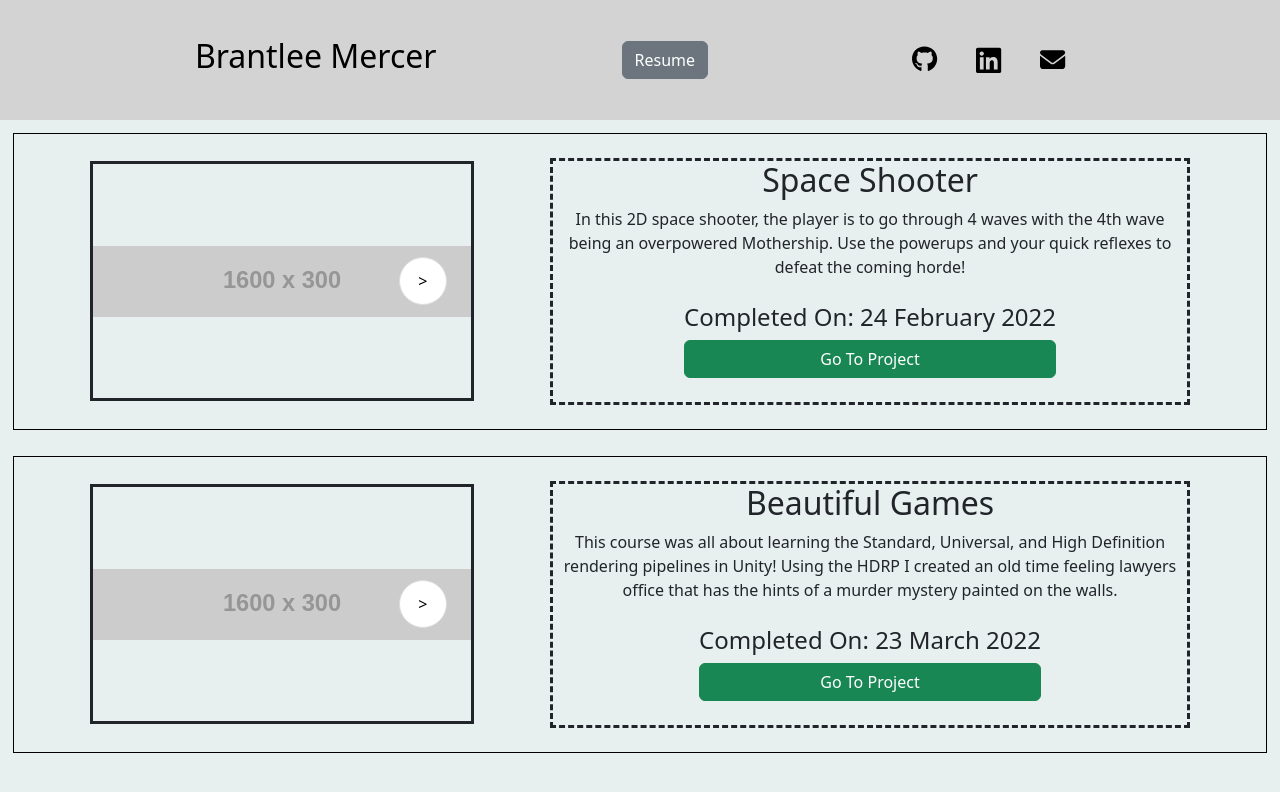
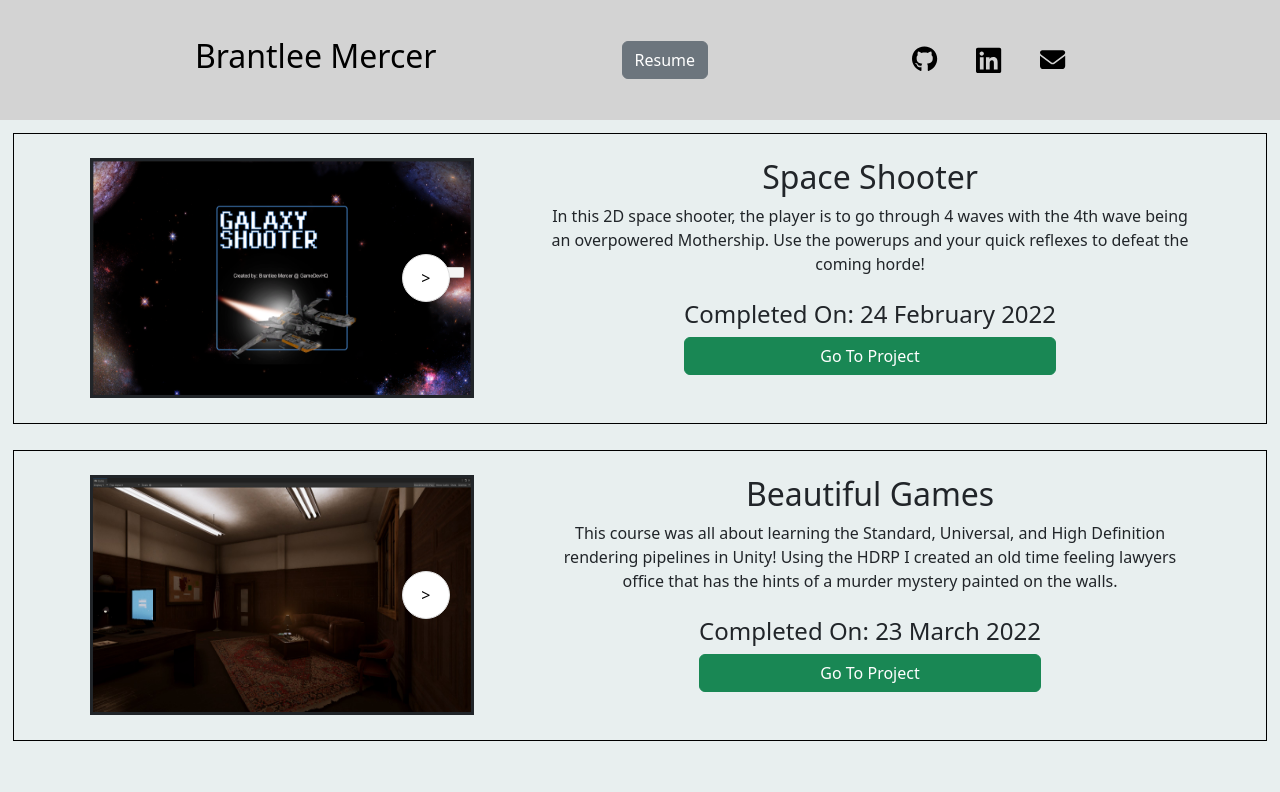
Before and after one commit to BrantleeMercer/My-Portfolio, a React (Create React App) app in the folder portfolio/: page / in a window 1280 px wide. Shown: the top 792 px of the page. Built offline with nearby package versions, Linux system fonts and the light colour scheme.

Commit message:
Images in carousel are showing
- Dynamically able to put images in for each course

```diff
--- a/portfolio/package.json
+++ b/portfolio/package.json
@@ -40,6 +40,8 @@
     ]
   },
   "devDependencies": {
-    "@svgr/webpack": "^8.0.1"
+    "@svgr/webpack": "^8.0.1",
+    "webpack": "^5.88.1",
+    "webpack-cli": "^5.1.4"
   }
 }
--- a/portfolio/src/App.js
+++ b/portfolio/src/App.js
@@ -3,41 +3,46 @@ import {useState, useEffect} from "react";
 import InformationContainer from './Components/InfoContainer';
 import MyHeader from './Components/CustomHeader';
 import CourseInfo from './Components/CourseInformation';
+import SpaceShooterImages from './Image Gallery/Space Shooter/ImagePool';
+import BeautifulGamesImages from './Image Gallery/Beautiful Games/ImagePool';
+import NewInputSystemCCImages from './Image Gallery/New Input CC/ImagePool';
+import GLI1Images from './Image Gallery/GLI 1/ImagePool';
 
 function App() {
 
     const spaceInfo = new CourseInfo("Space Shooter",
         "In this 2D space shooter, the player is to go through 4 waves with the 4th wave being an overpowered Mothership.  Use the powerups and your quick reflexes to defeat the coming horde!",
         "24 February 2022",
-        [],
+        SpaceShooterImages,
         "");
 
     const beautifulGamesInfo = new CourseInfo("Beautiful Games",
         "This course was all about learning the Standard, Universal, and High Definition rendering pipelines in Unity!  Using the HDRP I created an old time feeling lawyers office that has the hints of a murder mystery painted on the walls.",
         "23 March 2022",
-        [],
+        BeautifulGamesImages,
         "");
 
     const newInputSystemCCInfo = new CourseInfo("New Input System Crash Course",
         "This course was used to learn the new input system that Unity is using.  Using action maps, the objective was to update an already existing project to use the new input system.",
         "21 March 2023",
-        [],
+        NewInputSystemCCImages,
         "");
 
     const GLI1 = new CourseInfo("Games Logic and Interactions 1",
         "In this framework assignment the objective was to create a “Sniper” style 2.5D shooter game.  The core mechanics that were to be learned were how to deal with Raycasting as well as working with Nav Mesh components while building on UI creation, game managers, audio, and visual effects that were learned previously.",
         "2 April 2023",
-        [],
+        GLI1Images,
         "");
 
     return (
     <div className="App">
       <header>
          <MyHeader />
+
       </header>
       <div className={"Info-Body"}>
-          <InformationContainer courseTitle={spaceInfo.courseTitle} courseDescription={spaceInfo.courseDescription} dateCompleted={spaceInfo.completionDate}/>
-          <InformationContainer courseTitle={beautifulGamesInfo.courseTitle} courseDescription={beautifulGamesInfo.courseDescription} dateCompleted={beautifulGamesInfo.completionDate}/>
+          <InformationContainer courseTitle={spaceInfo.courseTitle} courseDescription={spaceInfo.courseDescription} dateCompleted={spaceInfo.completionDate} courseImageFolder={spaceInfo.courseImages}/>
+          <InformationContainer courseTitle={beautifulGamesInfo.courseTitle} courseDescription={beautifulGamesInfo.courseDescription} dateCompleted={beautifulGamesInfo.completionDate} courseImageFolder={beautifulGamesInfo.courseImages}/>
       </div>
     </div>
 );
--- a/portfolio/src/CSS Files/CarouselOverrides.css
+++ b/portfolio/src/CSS Files/CarouselOverrides.css
@@ -30,6 +30,10 @@
 
 .carousel-content > * {
     width: 100%;
+    height: 30vh;
+    border-style: solid;
+    margin-top: 3vh;
+    margin-bottom: 3vh;
     flex-shrink: 0;
     flex-grow: 1;
 }
--- a/portfolio/src/CSS Files/InfoContainerOverrides.css
+++ b/portfolio/src/CSS Files/InfoContainerOverrides.css
@@ -14,7 +14,6 @@
     flex-direction: column;
     justify-content: center;
     align-items: center;
-    border-style: solid;
     margin-top: 3vh;
     margin-bottom: 3vh;
     width: 30vw;
@@ -26,7 +25,6 @@
     flex-direction: column;
     justify-content: space-evenly;
     align-items: center;
-    border-style: dashed;
     min-width: 50vw;
     max-width: 50vw;
     margin-top: 3vh;
--- a/portfolio/src/Components/Carousel.js
+++ b/portfolio/src/Components/Carousel.js
@@ -17,6 +17,8 @@ const Carousel = (props) => {
             setCurrentIndex(prevState => prevState - 1);
         }
     }
+
+
 
 // Set the length to match current children from props
     useEffect(() => {
--- a/portfolio/src/Components/InfoContainer.js
+++ b/portfolio/src/Components/InfoContainer.js
@@ -1,4 +1,4 @@
-import {useState, useEffect} from "react";
+import React, {useState, useEffect} from "react";
 import '../CSS Files/InfoContainerOverrides.css';
 import "bootstrap/dist/css/bootstrap.min.css";
 import "bootstrap/dist/js/bootstrap.bundle.min";
@@ -13,14 +13,13 @@ export default function InfoContainer(props) {
     * map them to a carousel img tag
     */
 
-
-
     return (
         <div className={"Info-Container"}>
             <div className={"Images"}>
                 <Carousel>
-                    <img src="https://via.placeholder.com/1600x300" alt="placeholder" />
-                    <img src="https://via.placeholder.com/1600x300" alt="placeholder" />
+                    {props.courseImageFolder.map((imgSrc, index) =>
+                        (<img src={imgSrc.src} key={index} alt="image"/>)
+                    )}
                 </Carousel>
             </div>
             <div className={"Synopsis"}>
--- /dev/null
+++ b/portfolio/src/Image Gallery/Beautiful Games/ImagePool.js
@@ -0,0 +1,14 @@
+import React from 'react';
+import image1 from './Screenshot 1.jpg';
+import image2 from './Screenshot 2.png';
+import image3 from './Screenshot 3.jpg';
+import image4 from './Screenshot 4.jpg';
+
+const imagesPool = [
+    { src: image1},
+    { src: image2},
+    { src: image3},
+    { src: image4},
+];
+
+export default imagesPool;
--- /dev/null
+++ b/portfolio/src/Image Gallery/GLI 1/ImagePool.js
@@ -0,0 +1,16 @@
+import React from 'react';
+import image1 from './Screenshot 1.png';
+import image2 from './Screenshot 2.png';
+import image3 from './Screenshot 3.png';
+import image4 from './Screenshot 4.png';
+import image5 from './Screenshot 5.png';
+
+const imagesPool = [
+    { src: image1},
+    { src: image2},
+    { src: image3},
+    { src: image4},
+    { src: image5},
+];
+
+export default imagesPool;
--- /dev/null
+++ b/portfolio/src/Image Gallery/New Input CC/ImagePool.js
@@ -0,0 +1,16 @@
+import React from 'react';
+import image1 from './Screenshot 1.png';
+import image2 from './Screenshot 2.png';
+import image3 from './Screenshot 3.png';
+import image4 from './Screenshot 4.png';
+import image5 from './Screenshot 5.png';
+
+const imagesPool = [
+    { src: image1},
+    { src: image2},
+    { src: image3},
+    { src: image4},
+    { src: image5},
+];
+
+export default imagesPool;
--- /dev/null
+++ b/portfolio/src/Image Gallery/Space Shooter/ImagePool.js
@@ -0,0 +1,14 @@
+import React from 'react';
+import image1 from './Screenshot 1.png';
+import image2 from './Screenshot 2.png';
+import image3 from './Screenshot 3.png';
+import image4 from './Screenshot 4.png';
+
+const imagesPool = [
+    { src: image1},
+    { src: image2},
+    { src: image3},
+    { src: image4},
+];
+
+export default imagesPool;
```
Also changed, not shown: 1 other file (tests, documents, lock files or other folders).
